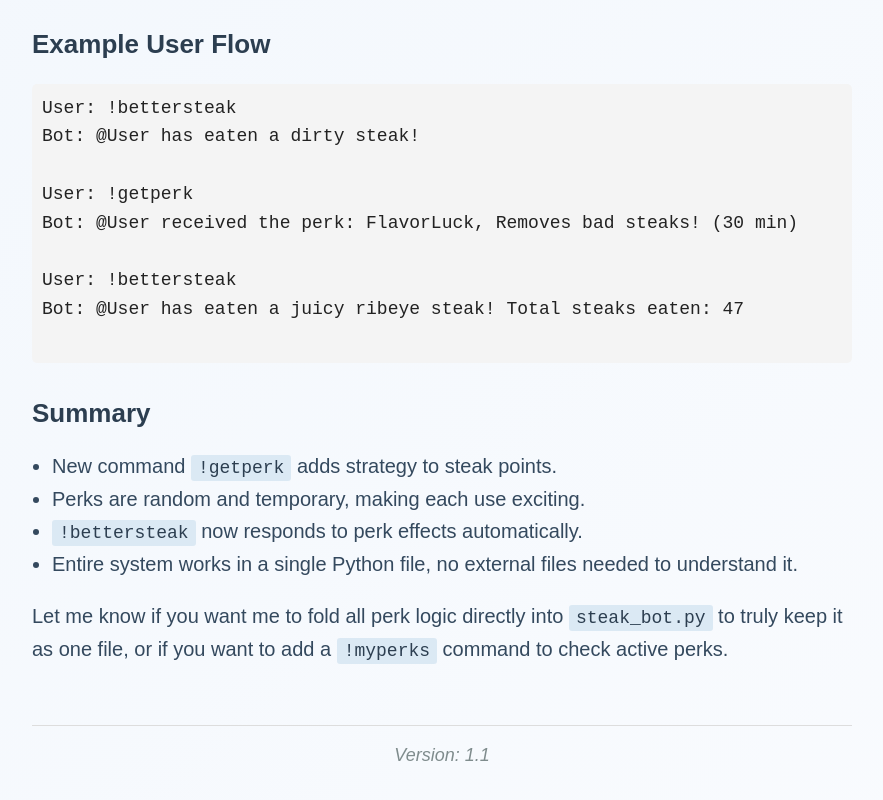
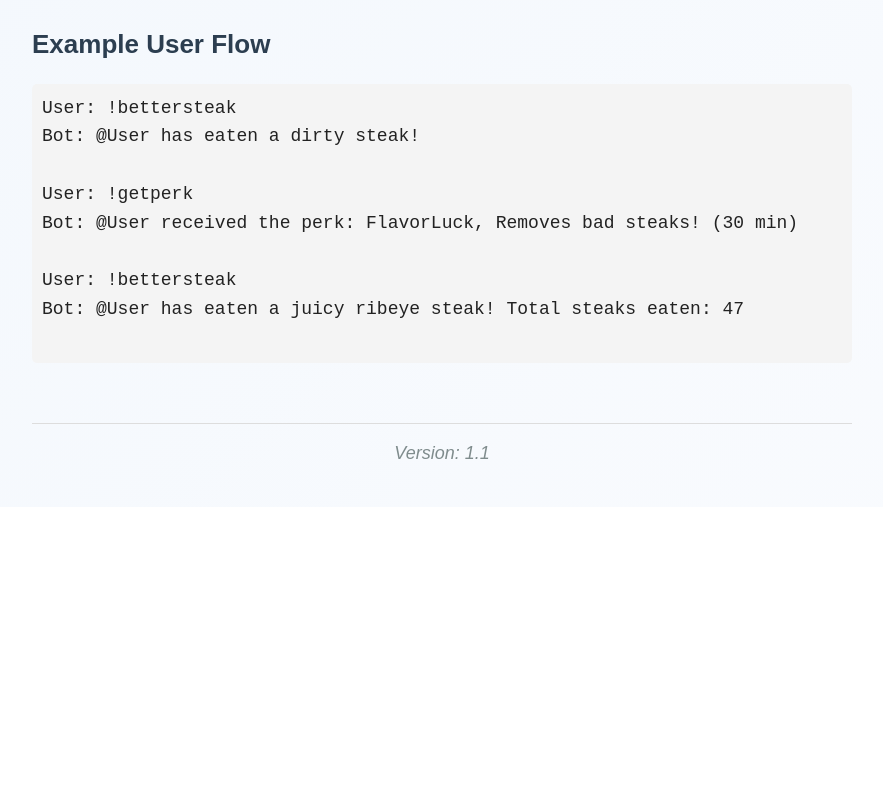
Before and after one commit to Fablp1220/steak-bot-website, a plain HTML site: page index.html in a window 1280 px wide. Shown: the part 4453-5253 px from the top of the page, without its empty margins (198-1081 px from the left). After the commit the page ends 4960 px from the top, so only its background shows below. Drawn offline with Linux system fonts and the light colour scheme.

Commit message:
Update index.html

```diff
--- a/index.html
+++ b/index.html
@@ -233,16 +233,6 @@ User: !bettersteak
 Bot: @User has eaten a juicy ribeye steak! Total steaks eaten: 47
   </pre>
 
-  <h3>Summary</h3>
-  <ul>
-    <li>New command <code>!getperk</code> adds strategy to steak points.</li>
-    <li>Perks are random and temporary, making each use exciting.</li>
-    <li><code>!bettersteak</code> now responds to perk effects automatically.</li>
-    <li>Entire system works in a single Python file, no external files needed to understand it.</li>
-  </ul>
-
-  <p>Let me know if you want me to fold all perk logic directly into <code>steak_bot.py</code> to truly keep it as one file, or if you want to add a <code>!myperks</code> command to check active perks.</p>
-
   <div class="version">Version: 1.1</div>
 </body>
 </html>
```
